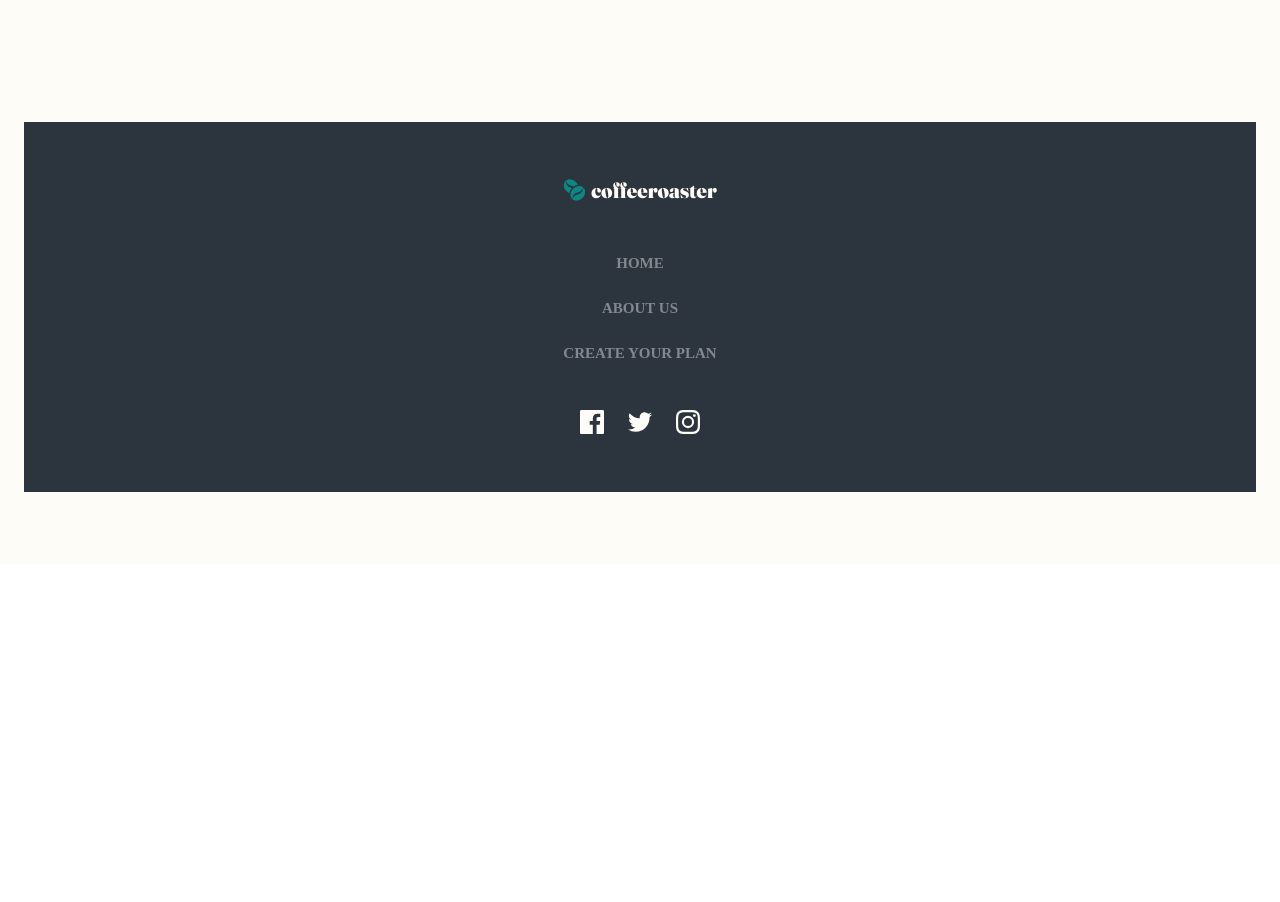
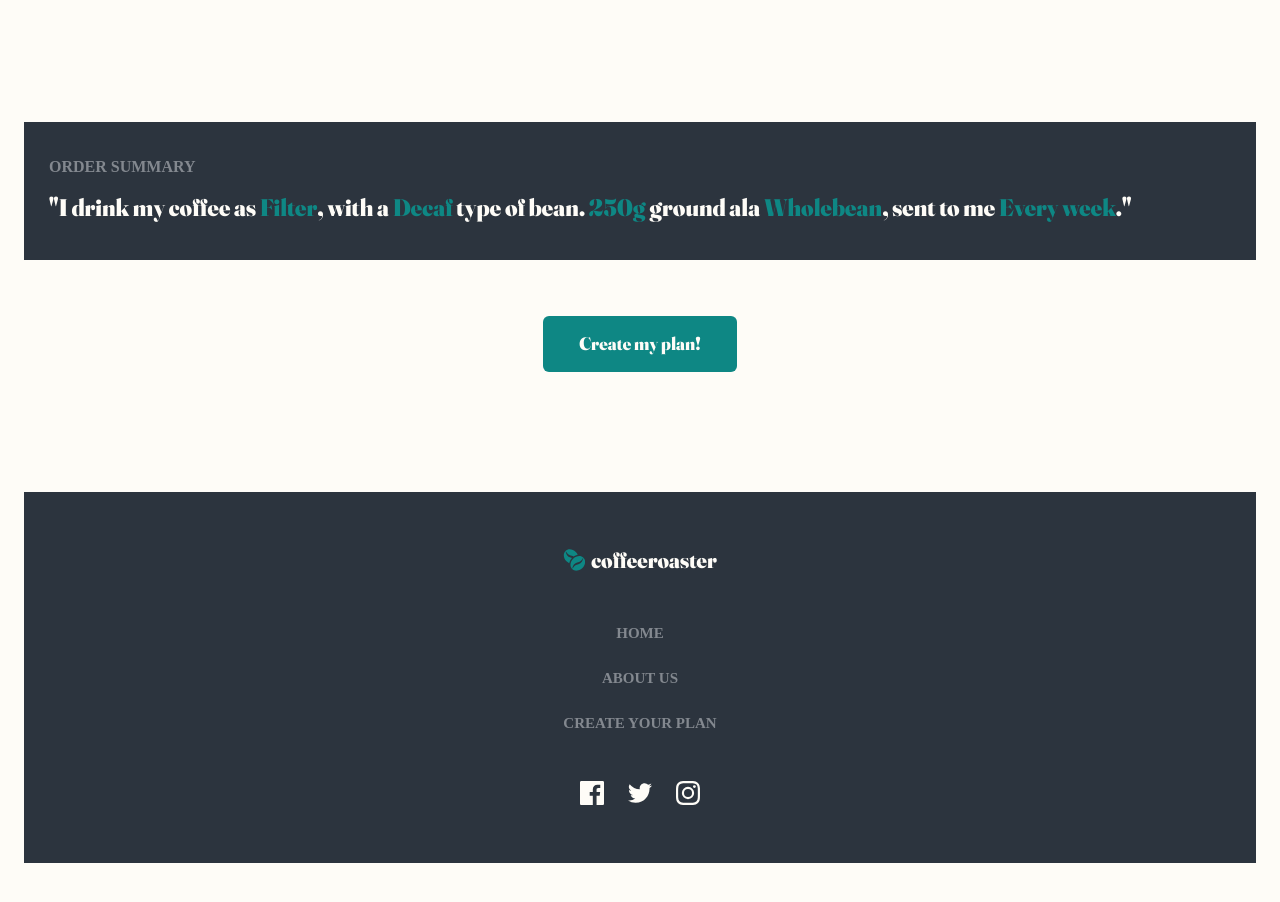
Before and after one commit to Oleksandr-Berd/coffeeroastersfixed, a React (Create React App) app: page /plan in a window 1280 px wide. Shown: the part 2460-3362 px from the top of the page. Before the commit the page ends 3024 px from the top, so only its background shows below. Built offline with nearby package versions, Linux system fonts and the light colour scheme.

Commit message:
made summary section mob

```diff
--- a/src/components/Order/OrderItem.tsx
+++ b/src/components/Order/OrderItem.tsx
@@ -21,12 +21,12 @@ const OrderItem: React.FC<OrderProps> = ({
 
     handleOrder(name, title);
   };
-  const handleActive = (title:string) => {
-    // const activeOptionsSet = setkeyName(name)
+  const handleActive = (title:string, name:OrderQuestion) => {
+    const activeOptionsSet = setkeyName(name)
     const chosenOption = Object.entries(orderSummary).find(el => el.includes(title))
 
 
-if (chosenOption && chosenOption[1] === title){
+if (chosenOption && chosenOption[1] === title && chosenOption[0] === activeOptionsSet){
     return "active";
 
 }
@@ -50,7 +50,7 @@ if (chosenOption && chosenOption[1] === title){
             <SC.OptionsItem
               key={title}
               onClick={() => handleOption(name, title)}
-              status={handleActive(title)}
+              status={handleActive(title, name)}
             >
               <SC.OptionsItemTitle>{title}</SC.OptionsItemTitle>
               <SC.OptionsItemBody>{body}</SC.OptionsItemBody>
--- /dev/null
+++ b/src/components/Summary/Summary.tsx
@@ -0,0 +1,32 @@
+import * as SC from './SummaryStyled'
+
+import { OrderSummary } from "../../utils/types/types";
+
+type Props = {
+  orderSummary: OrderSummary;
+};
+
+const Summary: React.FC<Props> = ({ orderSummary }) => {
+
+const {drinkWay, coffeeType, coffeeVolume, grindWay, frequency} = orderSummary
+
+  return (
+    <SC.CommonCon>
+      <SC.SummaryCon>
+        <SC.Title>order summary</SC.Title>
+        <SC.Body>
+          "I drink my coffee as <span>{drinkWay}</span>, with a <span>{coffeeType}</span> type of
+          bean. <span>{coffeeVolume}</span> ground ala <span>{grindWay}</span>, sent to me <span>{frequency}</span>
+          ."
+        </SC.Body>
+      </SC.SummaryCon>
+      <SC.SubmitOrderBtn>Create my plan!</SC.SubmitOrderBtn>
+    </SC.CommonCon>
+  );
+};
+
+export default Summary;
+<div>
+  <div></div>
+  <button>Create</button>
+</div>;
--- /dev/null
+++ b/src/components/Summary/SummaryStyled.ts
@@ -0,0 +1,63 @@
+import styled from "@emotion/styled";
+
+export const CommonCon = styled.div`
+margin-bottom: 120px;
+
+text-align: center;
+`
+
+export const SummaryCon = styled.div`
+padding-top: 32px;
+padding-bottom: 32px;
+padding-left: 25px;
+padding-right: 24px;
+
+margin-bottom: 56px;
+
+text-align: left;
+
+background-color: #2c343e;
+`
+
+export const Title = styled.h2`
+margin-bottom: 8px;
+
+text-transform: uppercase;
+
+font-family: "Bar";
+font-size: 16px;
+line-height: 1.63;
+
+color: #83888f;
+`
+
+export const Body = styled.p`
+font-family: "Frau";
+font-size: 24px;
+line-height: 1.67;
+color: #fefcf7;
+
+& > span{
+    color:#0e8784;
+}
+`
+
+export const SubmitOrderBtn = styled.button`
+display: inline-block;
+
+padding-top: 15px;
+padding-bottom: 16px;
+padding-left: 36px;
+padding-right: 36px;
+
+font-family: "Frau";
+font-size: 18px;
+line-height: 1.39;
+
+background-color: #0e8784;
+color: #fefcf7;
+
+border: none;
+border-radius: 6px;
+
+`
--- a/src/pages/PlanPage/PlanPage.tsx
+++ b/src/pages/PlanPage/PlanPage.tsx
@@ -5,6 +5,7 @@ import Order from "../../components/Order/Order";
 import PlanHero from "../../components/PlanHero/PlanHero";
 import { OrderQuestion, OrderSummary } from "../../utils/types/types";
 import { setkeyName } from "../../utils/helpers";
+import Summary from "../../components/Summary/Summary";
 
 
 
@@ -13,7 +14,7 @@ const PlanPage: React.FC = () => {
     drinkWay: "Filter",
     coffeeType: "Decaf",
     coffeeVolume: "250g",
-    grindWay: "Wholeeban",
+    grindWay: "Wholebean",
     frequency: "Every week",
   });
 
@@ -31,6 +32,7 @@ const PlanPage: React.FC = () => {
       <PlanHero />
       <Manual />
       <Order handleOrder={handleOrder} orderSummary={orderSummary}/>
+      <Summary orderSummary={orderSummary}/>
     </div>
   );
 };
```
